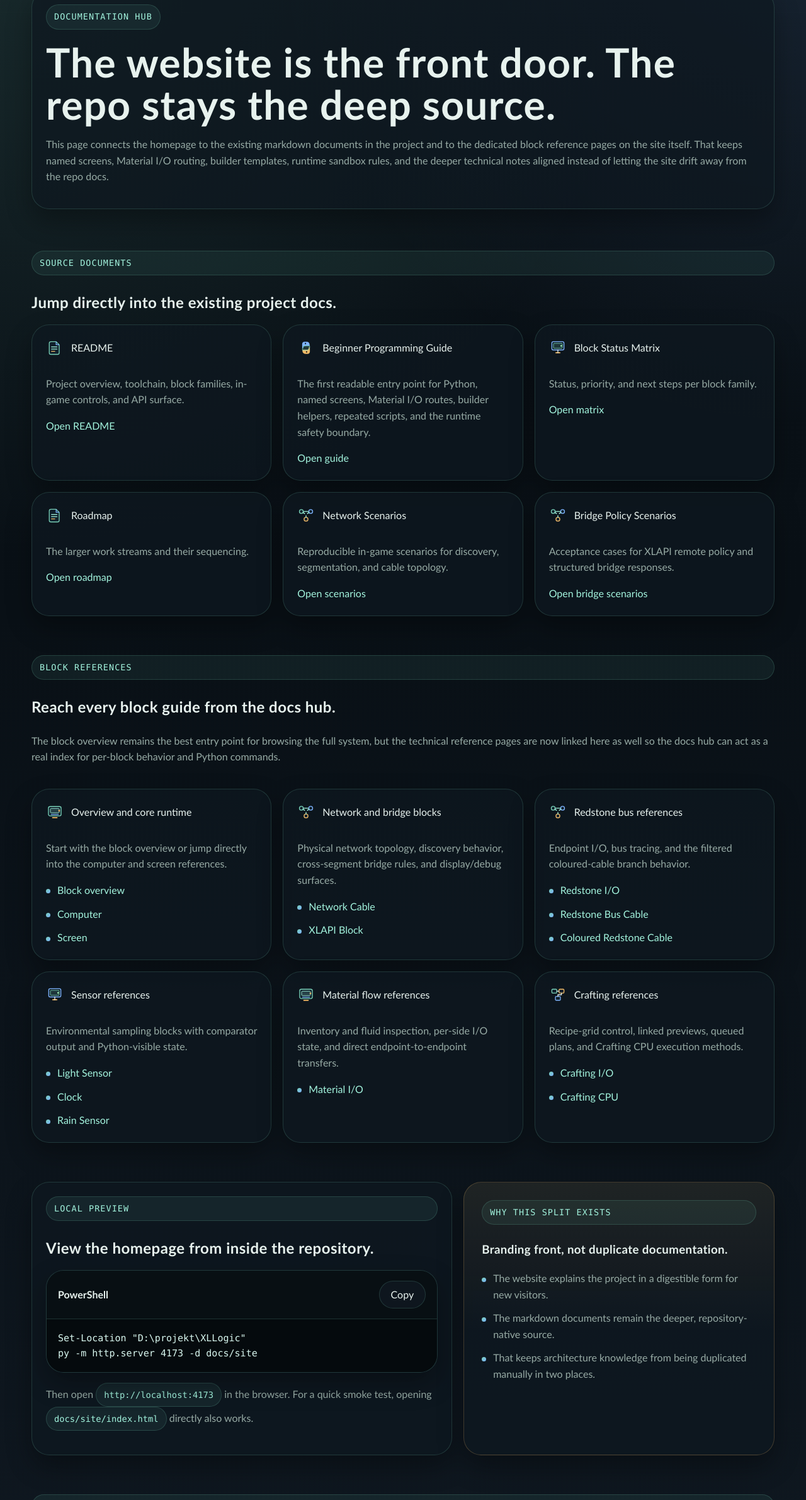
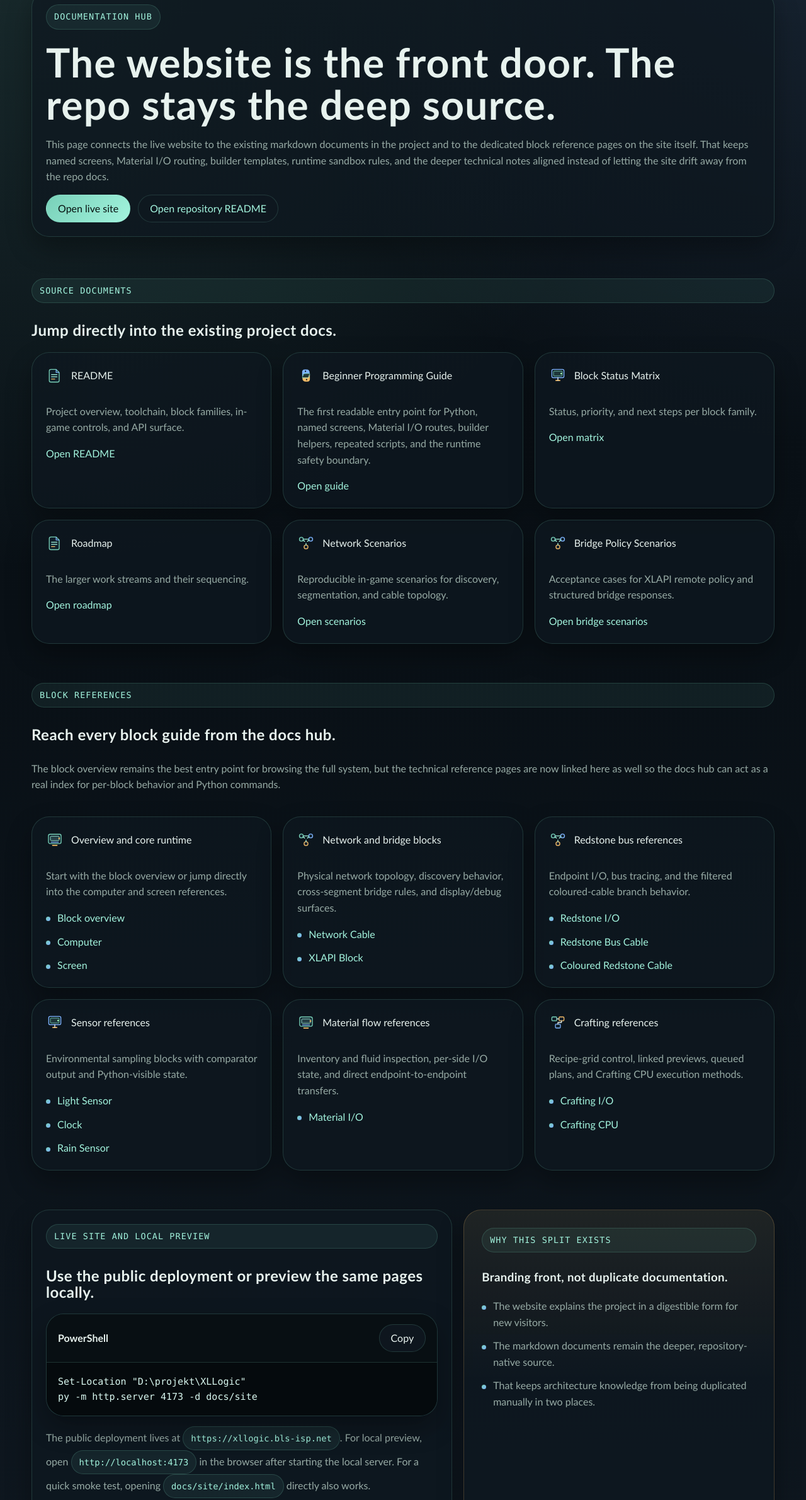
Before and after one commit to GeneraBlack/XLLogic, a plain HTML site: page docs/site/docs.html in a window 1280 px wide. Shown: the part 173-2554 px from the top of the page at 63% size. Drawn offline with Linux system fonts and the light colour scheme.

```diff
--- a/docs/site/docs.html
+++ b/docs/site/docs.html
@@ -4,7 +4,7 @@
     <meta charset="UTF-8">
     <meta name="viewport" content="width=device-width, initial-scale=1.0">
     <title>XL Logic | Documentation Hub</title>
-    <meta name="description" content="Documentation hub for XL Logic with links to the README, roadmap, beginner guide, dedicated block reference pages, scenarios, and local website preview instructions.">
+    <meta name="description" content="Documentation hub for XL Logic with links to the live website, README, roadmap, beginner guide, dedicated block reference pages, scenarios, and local website preview instructions.">
     <link rel="icon" href="assets/icons/docs.svg" type="image/svg+xml">
     <link rel="stylesheet" href="assets/css/site.css">
 </head>
@@ -36,7 +36,11 @@
             <div class="page-card reveal">
                 <div class="kicker">Documentation hub</div>
                 <h1>The website is the front door. The repo stays the deep source.</h1>
-                <p>This page connects the homepage to the existing markdown documents in the project and to the dedicated block reference pages on the site itself. That keeps named screens, Material I/O routing, builder templates, runtime sandbox rules, and the deeper technical notes aligned instead of letting the site drift away from the repo docs.</p>
+                <p>This page connects the live website to the existing markdown documents in the project and to the dedicated block reference pages on the site itself. That keeps named screens, Material I/O routing, builder templates, runtime sandbox rules, and the deeper technical notes aligned instead of letting the site drift away from the repo docs.</p>
+                <div class="button-row">
+                    <a class="button button--primary" href="https://xllogic.bls-isp.net">Open live site</a>
+                    <a class="button button--ghost" href="../../README.md">Open repository README</a>
+                </div>
             </div>
         </section>
 
@@ -178,8 +182,8 @@
         <section class="page-section two-column">
             <article class="content-card reveal">
                 <div class="section-header">
-                    <div class="kicker">Local preview</div>
-                    <h2>View the homepage from inside the repository.</h2>
+                    <div class="kicker">Live site and local preview</div>
+                    <h2>Use the public deployment or preview the same pages locally.</h2>
                 </div>
                 <div class="code-panel">
                     <div class="code-panel__header">
@@ -189,7 +193,7 @@
                     <pre><code id="docs-preview-command">Set-Location "D:\projekt\XLLogic"
 py -m http.server 4173 -d docs/site</code></pre>
                 </div>
-                <p>Then open <span class="chip">http://localhost:4173</span> in the browser. For a quick smoke test, opening <span class="chip">docs/site/index.html</span> directly also works.</p>
+                <p>The public deployment lives at <span class="chip">https://xllogic.bls-isp.net</span>. For local preview, open <span class="chip">http://localhost:4173</span> in the browser after starting the local server. For a quick smoke test, opening <span class="chip">docs/site/index.html</span> directly also works.</p>
             </article>
 
             <aside class="callout reveal" aria-label="Purpose of the website compared to the repository docs">
```
Also changed, not shown: 4 other files.
